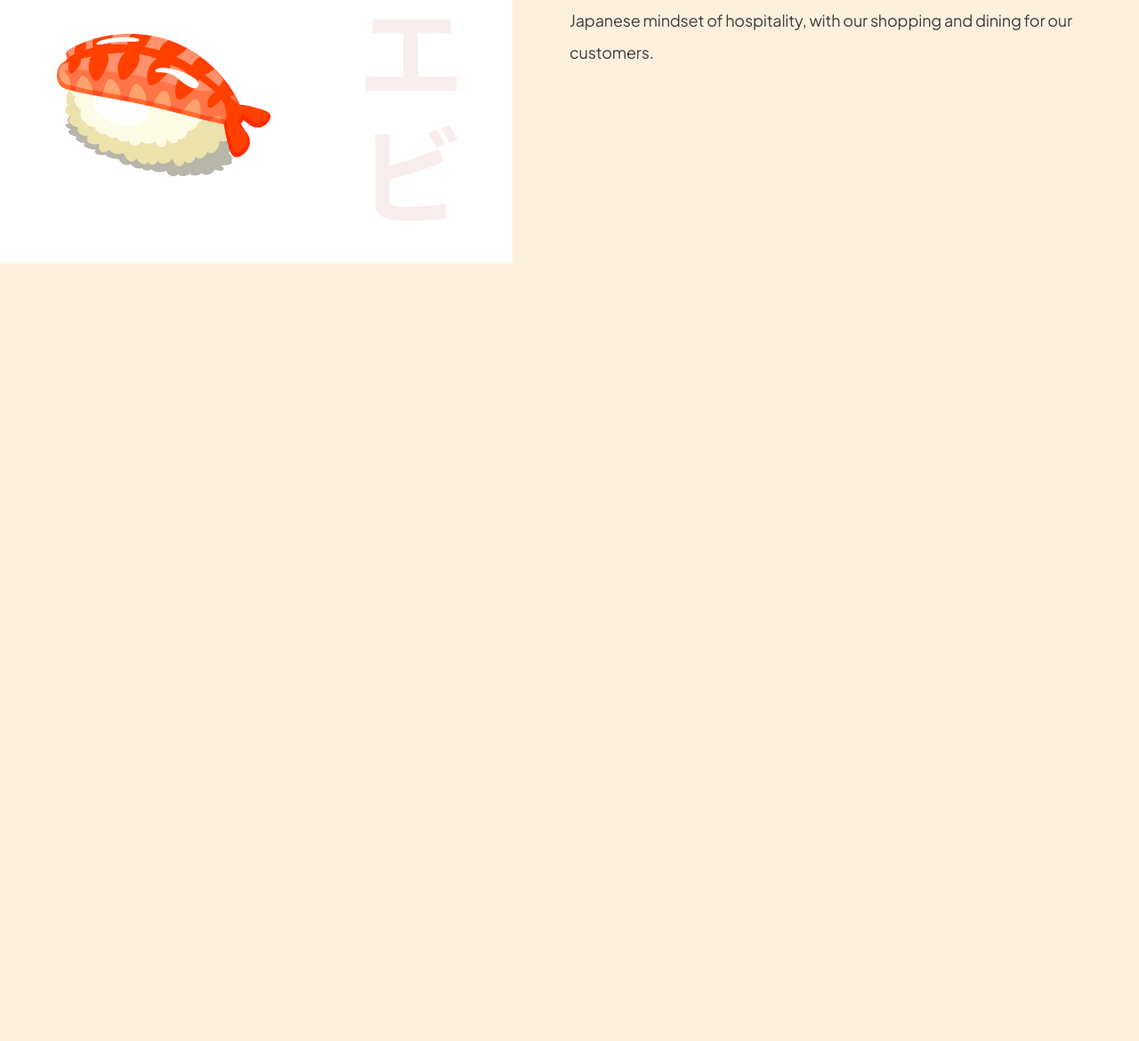
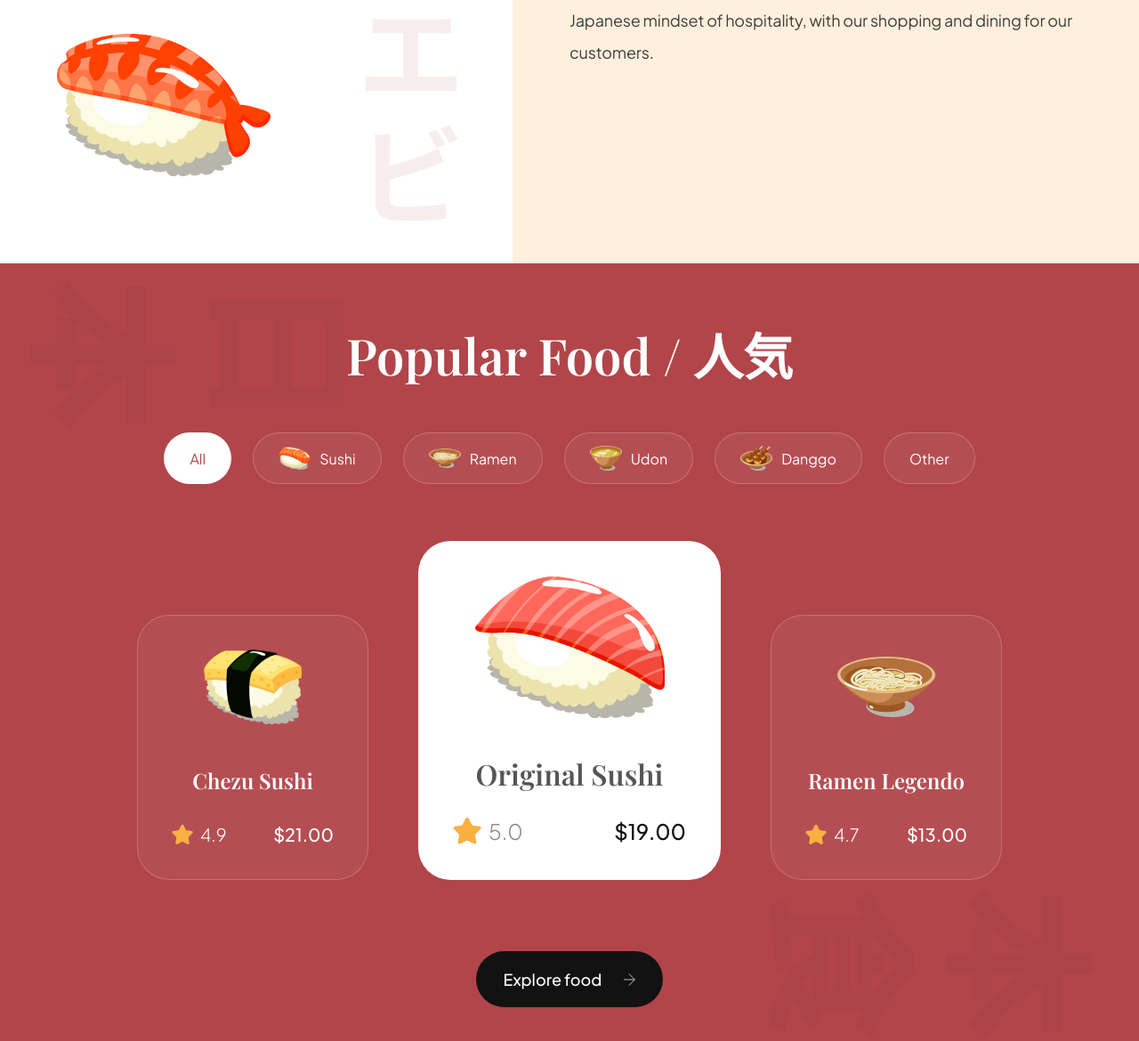
Before and after one commit to brandonariaz98/Sushiman, a plain HTML site: page index.html in a window 1280 px wide. Shown: the part 1222-2392 px from the top of the page at 89% size. Before the commit the page ends 1518 px from the top, so only its background shows below. Drawn offline with nearby package versions, Linux system fonts and the light colour scheme; a script that the page names is missing.

Commit message:
Popular section created

```diff
--- a/css/sections/popular.css
+++ b/css/sections/popular.css
@@ -0,0 +1,197 @@
+.popular-foods {
+  padding: 64px;
+
+  display: flex;
+  flex-direction: column;
+
+  background-color: var(--primary-color);
+  background-image: url("../../assets/popular_bg.png");
+  background-position: center;
+  background-repeat: no-repeat;
+  background-size: contain;
+
+  overflow: hidden;
+}
+
+.popular-foods__title {
+  font-size: 56px;
+  font-family: var(--playfair-display);
+  font-weight: 600;
+  line-height: 78px;
+  color: #fff;
+  text-align: center;
+}
+
+.popular-foods__filters {
+  margin-top: 48px;
+  max-width: 100%;
+  overflow-x: auto;
+
+  display: flex;
+  justify-content: center;
+  gap: 24px;
+}
+
+.popular-foods__filter-btn {
+  padding: 10px 28px;
+
+  display: flex;
+  flex-direction: row;
+  align-items: center;
+  gap: 10px;
+
+  background: rgba(255, 255, 255, 0.05);
+  border: 1px solid rgba(255, 255, 255, 0.2);
+  border-radius: 46px;
+
+  font-size: 16px;
+  font-weight: 300px;
+  line-height: 25px;
+  font-family: var(--plus-jakarta-sans);
+  color: #fff;
+  cursor: pointer;
+}
+
+.popular-foods__filter-btn img {
+  width: 36px;
+  height: 36px;
+  object-fit: contain;
+}
+
+.popular-foods__filter-btn.active {
+  background: #fff;
+  color: var(--primary-color);
+}
+
+.popular-foods__filter-btn:hover {
+  background: #fff;
+  color: var(--primary-color);
+}
+
+.popular-foods__catalogue {
+  margin-top: 64px;
+
+  display: flex;
+  justify-content: center;
+  align-items: flex-end;
+  flex-wrap: wrap;
+  gap: 56px;
+}
+
+.popular-foods__button {
+  width: fit-content;
+
+  padding: 20px 30px;
+  margin: 80px auto 0;
+
+  font-weight: 500;
+  font-size: 18px;
+  line-height: 23px;
+  font-family: var(--plus-jakarta-sans);
+  color: #fff;
+
+  border: none;
+  outline: none;
+  background: var(--secondary-color);
+  border-radius: 64px;
+  cursor: pointer;
+}
+
+.popular-foods__button img {
+  width: 14px;
+  height: 14px;
+  object-fit: contain;
+
+  margin-left: 21px;
+}
+
+.popular-foods__card {
+  padding: 38px;
+  min-width: 260px;
+  height: fit-content;
+
+  display: flex;
+  align-items: center;
+  flex-direction: column;
+
+  border-radius: 36px;
+  background: rgba(255, 255, 255, 0.05);
+  border: 1px solid rgba(255, 255, 255, 0.2);
+}
+
+.popular-foods__card-image {
+  width: 110px;
+  height: 84px;
+  object-fit: contain;
+}
+
+.popular-foods__card-title {
+  margin-top: 47px;
+
+  font-weight: 600;
+  font-size: 24px;
+  line-height: 32px;
+  font-family: var(--playfair-display);
+  color: #fff;
+  text-align: center;
+}
+
+.popular-foods__card-details {
+  width: 100%;
+  margin-top: 32px;
+}
+
+.popular-foods__card-rating {
+  display: flex;
+  align-items: center;
+  gap: 8px;
+}
+
+.popular-foods__card-rating img {
+  width: 24px;
+  height: 24px;
+  object-fit: contain;
+}
+
+.popular-foods__card-rating p {
+  font-size: 20px;
+  font-weight: 300;
+  font-family: var(--plus-jakarta-sans);
+  color: #fff;
+}
+
+.popular-foods__card-price {
+  font-size: 20px;
+  font-weight: 500;
+  font-family: var(--plus-jakarta-sans);
+  color: #fff;
+}
+
+.popular-foods__card.active-card {
+  background-color: #fff;
+  min-width: 340px;
+}
+
+.popular-foods__card.active-card .popular-foods__card-image {
+  width: 214px;
+  height: 160px;
+}
+
+.popular-foods__card.active-card .popular-foods__card-title {
+  color: var(--black-500);
+  font-size: 32px;
+}
+.popular-foods__card.active-card .popular-foods__card-rating img {
+  width: 32px;
+  height: 32px;
+}
+
+.popular-foods__card.active-card .popular-foods__card-rating p {
+  font-size: 24px;
+  color: var(--gray-100);
+}
+
+.popular-foods__card.active-card .popular-foods__card-price {
+  font-size: 24px;
+  color: var(--secondary-color);
+}
--- a/index.html
+++ b/index.html
@@ -114,6 +114,86 @@
         </p>
       </div>
     </section>
+
+    <section class="popular-foods" id="menu">
+      <h2 class="popular-foods__title">Popular Food / 人気</h2>
+
+      <div class="popular-foods__filters sushi__hide-scrollbar">
+        <button class="popular-foods__filter-btn active">All</button>
+        <button class="popular-foods__filter-btn">
+          <img src="/assets/sushi-9.png" alt="sushi 9" />
+          Sushi
+        </button>
+        <button class="popular-foods__filter-btn">
+          <img src="/assets/sushi-8.png" alt="sushi 8" />
+          Ramen
+        </button>
+        <button class="popular-foods__filter-btn">
+          <img src="/assets/sushi-7.png" alt="sushi 7" />
+          Udon
+        </button>
+        <button class="popular-foods__filter-btn">
+          <img src="/assets/sushi-6.png" alt="sushi 6" />
+          Danggo
+        </button>
+        <button class="popular-foods__filter-btn">Other</button>
+      </div>
+
+      <div class="popular-foods__catalogue">
+        <article class="popular-foods__card">
+          <img
+            class="popular-foods__card-image"
+            src="assets/sushi-12.png"
+            alt="sushi-12"
+          />
+          <h4 class="popular-foods__card-title">Chezu Sushi</h4>
+          <div class="popular-foods__card-details flex-between">
+            <div class="popular-foods__card-rating">
+              <img src="assets/star.svg" alt="star" />
+              <p>4.9</p>
+            </div>
+
+            <p class="popular-foods__card-price">$21.00</p>
+          </div>
+        </article>
+        <article class="popular-foods__card active-card">
+          <img
+            class="popular-foods__card-image"
+            src="assets/sushi-11.png"
+            alt="sushi-11"
+          />
+          <h4 class="popular-foods__card-title">Original Sushi</h4>
+          <div class="popular-foods__card-details flex-between">
+            <div class="popular-foods__card-rating">
+              <img src="assets/star.svg" alt="star" />
+              <p>5.0</p>
+            </div>
+
+            <p class="popular-foods__card-price">$19.00</p>
+          </div>
+        </article>
+        <article class="popular-foods__card">
+          <img
+            class="popular-foods__card-image"
+            src="assets/sushi-10.png"
+            alt="sushi-10"
+          />
+          <h4 class="popular-foods__card-title">Ramen Legendo</h4>
+          <div class="popular-foods__card-details flex-between">
+            <div class="popular-foods__card-rating">
+              <img src="assets/star.svg" alt="star" />
+              <p>4.7</p>
+            </div>
+
+            <p class="popular-foods__card-price">$13.00</p>
+          </div>
+        </article>
+      </div>
+      <button class="popular-foods__button">
+        Explore food
+        <img src="assets/arrow-right.svg" alt="arrow-right" />
+      </button>
+    </section>
     <script src="js/script.js" type="module"></script>
   </body>
 </html>
```
